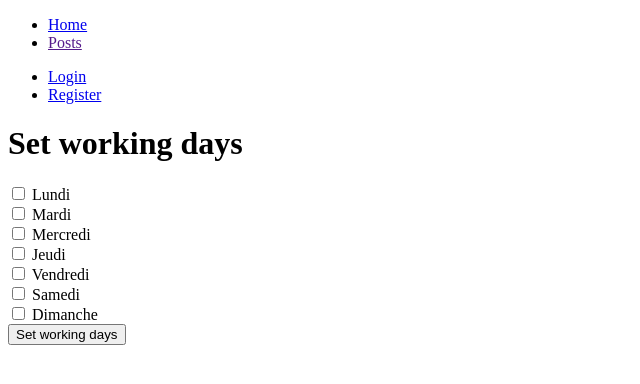
After one commit to zulush/virtual_clinic, a Laravel app: page /calendar/set_wroking_days/doctor in a window 1280 px wide. The commit adds this page. Shown: the top 384 px of the page, without its empty margins (0-640 px from the left). Run offline with Laravel 8, Linux system fonts and the light colour scheme.

Commit message:
set working days as doctor code

```diff
--- /dev/null
+++ b/app/Http/Controllers/CalendarController.php
@@ -0,0 +1,44 @@
+<?php
+
+namespace App\Http\Controllers;
+
+use App\Models\Calendar;
+use Illuminate\Http\Request;
+
+class CalendarController extends Controller
+{
+    public function index()
+    {
+        return view('doctor.calendar');
+    }
+
+    public function set_wroking_days()
+    {
+        return view('doctor.set_wroking_days');
+    }
+
+    public function store_wroking_days(Request $request)
+    {
+        $data =  $request->input();
+        $working_days = [];
+        foreach ($data as $key => $item) {
+            if($key != '_token'){
+                array_push($working_days, $key);
+            }
+        }
+
+        Calendar::create([
+            'doctor_id' => auth()->user()->doctor->id,
+            'first_name' => $request->first_name,
+            'monday' => in_array('monday', $working_days),
+            'tuesday' => in_array('tuesday', $working_days),
+            'wednesday' => in_array('wednesday', $working_days),
+            'thursday' => in_array('thursday', $working_days),
+            'friday' => in_array('friday', $working_days),
+            'saturday' => in_array('saturday', $working_days),
+            'sunday' => in_array('sunday', $working_days),
+        ]);
+
+        dd("done");
+    }
+}
--- /dev/null
+++ b/resources/views/doctor/set_wroking_days.blade.php
@@ -0,0 +1,30 @@
+@extends('layouts.app')
+
+@section('content')
+
+<div>
+    <h1>Set working days</h1>
+    <form action="{{ route('store_working_days') }}" method="POST">
+        @csrf
+        <input type="checkbox" id="monday" name="monday" value="monday">
+        <label for="monday"> Lundi</label><br>
+        <input type="checkbox" id="tuesday" name="tuesday" value="tuesday">
+        <label for="tuesday"> Mardi</label><br>
+        <input type="checkbox" id="wednesday" name="wednesday" value="wednesday">
+        <label for="wednesday"> Mercredi</label><br>
+        <input type="checkbox" id="thursday" name="thursday" value="thursday">
+        <label for="thursday"> Jeudi</label><br>
+        <input type="checkbox" id="friday" name="friday" value="friday">
+        <label for="friday"> Vendredi</label><br>
+        <input type="checkbox" id="saturday" name="saturday" value="saturday">
+        <label for="saturday"> Samedi</label><br>
+        <input type="checkbox" id="sunday" name="sunday" value="sunday">
+        <label for="sunday"> Dimanche</label><br>
+        <button type="submit">
+            Set working days
+        </button>
+    </form>
+</div>
+
+
+@endsection
--- a/resources/views/welcome.blade.php
+++ b/resources/views/welcome.blade.php
@@ -6,6 +6,9 @@
     <div>
         @if (auth()->user())
             @if (auth()->user()->isDoctor())
+                <ul>
+                    <a href="{{ route('calendar') }}">Calendar</a>
+                </ul>
                 <p>You're a Doctor</p>
             @else
                 <p>You aren't a Doctor</p>
--- a/routes/web.php
+++ b/routes/web.php
@@ -31,7 +31,10 @@ Route::post('/login/doctor', [DoctorLoginController::class, 'login']);
 Route::post('/logout', [LogoutController::class, 'logout'])->name('logout');
 
 
+Route::get('/register', [UserRegisterController::class, 'index'])->name('register');
+Route::post('/register', [UserRegisterController::class, 'store']);
 
 
-Route::get('/register', [UserRegisterController::class, 'index'])->name('register');
-Route::post('/register', [UserRegisterController::class, 'store']);
+Route::get('/calendar/doctor', [CalendarController::class, 'index'])->name('calendar');
+Route::get('/calendar/set_wroking_days/doctor', [CalendarController::class, 'set_wroking_days'])->name('set_wroking_days');
+Route::post('/calendar/set_wroking_days/doctor', [CalendarController::class, 'store_wroking_days'])->name('store_working_days');
```
Also changed, not shown: app/Models/Calendar.php (added, +23 -0 lines), resources/views/doctor/calendar.blade.php (added, +11 -0 lines), database/migrations/2021_05_22_203400_create_working_days_table.php (deleted).
